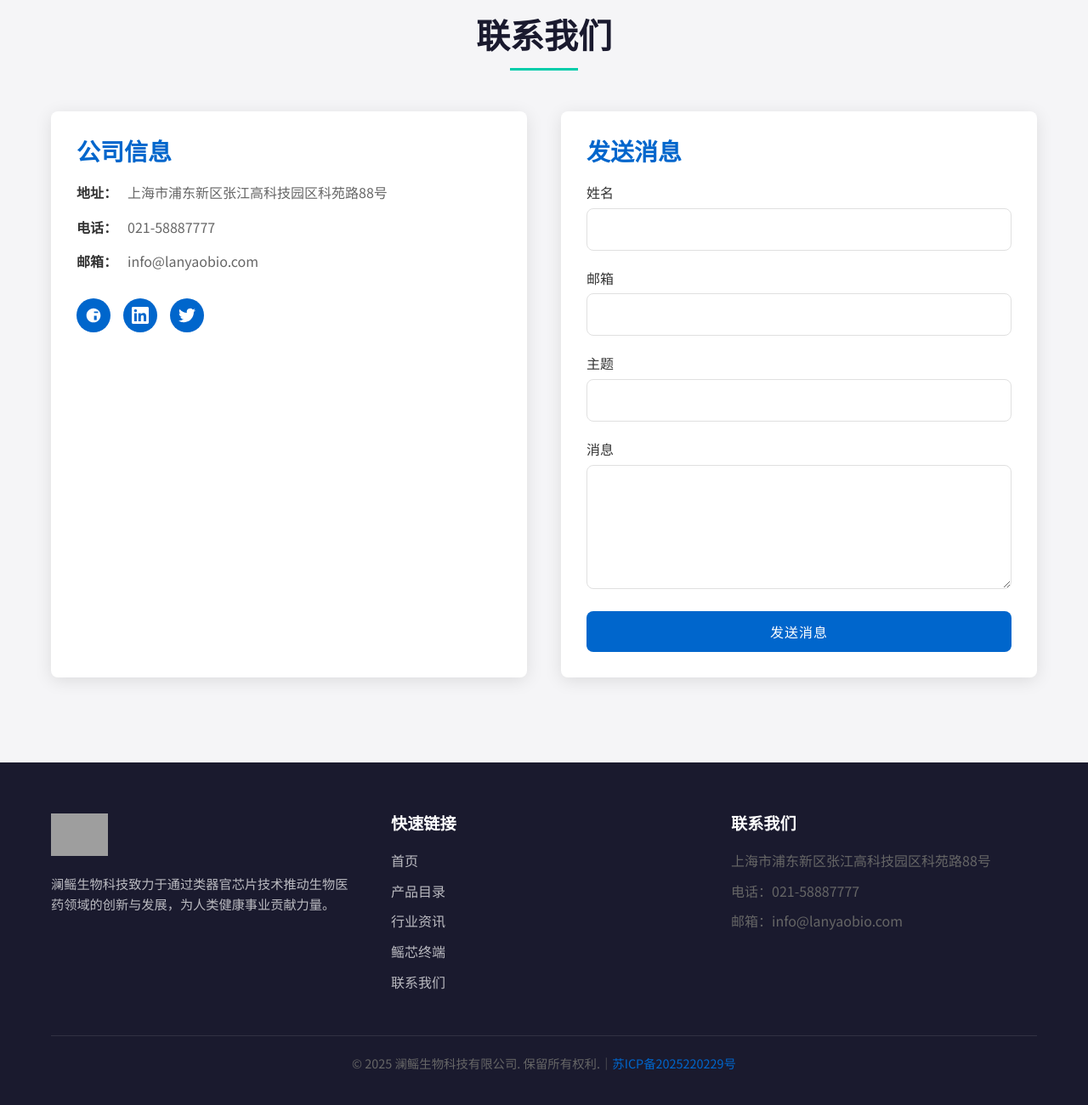
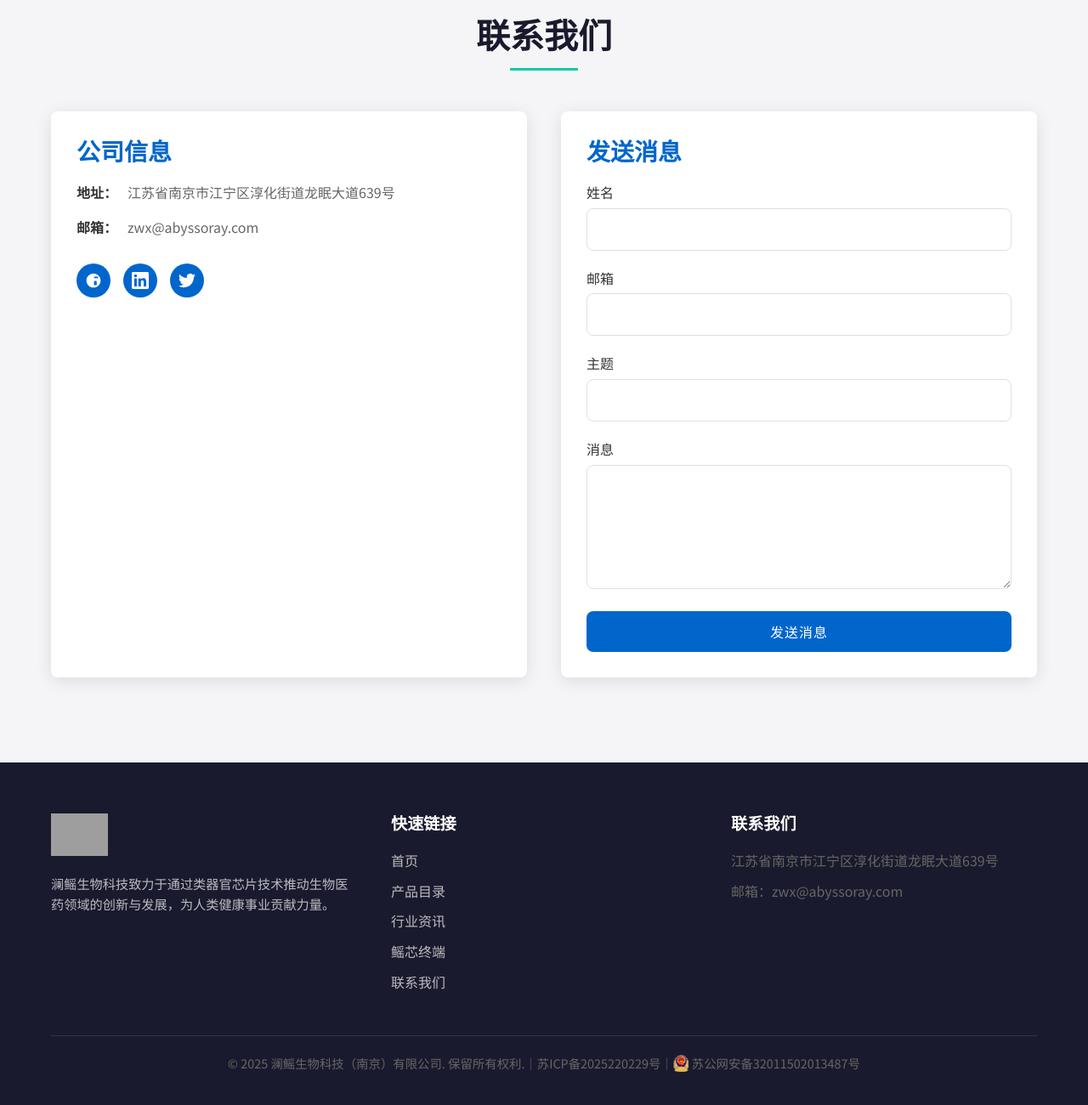
Before and after one commit to LanYaoTECH/LanYaoIndex, a website: page index.html in a window 1280 px wide. Shown: the part 3812-5112 px from the top of the page at 85% size. Drawn offline with Linux system fonts and the light colour scheme; grey boxes are pictures that could not be loaded.

Commit message:
公安备案新增，备案字体优化，联系地址邮箱修改

```diff
--- a/index.html
+++ b/index.html
@@ -10,6 +10,21 @@
     <link rel="preconnect" href="https://fonts.googleapis.com">
     <link rel="preconnect" href="https://fonts.gstatic.com" crossorigin>
     <link href="https://fonts.googleapis.com/css2?family=Noto+Sans+SC:wght@300;400;500;700&display=swap" rel="stylesheet">
+    <style>
+        /* 备案链接样式：使用与周围文本相同颜色，不显示下划线，保持各状态颜色一致 */
+        .footer-bottom .plain-link {
+            color: inherit;
+            text-decoration: none;
+        }
+        .footer-bottom .plain-link:link,
+        .footer-bottom .plain-link:visited,
+        .footer-bottom .plain-link:hover,
+        .footer-bottom .plain-link:active,
+        .footer-bottom .plain-link:focus {
+            color: inherit;
+            text-decoration: none;
+        }
+    </style>
 </head>
 <body>
     <!-- 头部导航 -->
@@ -245,15 +260,11 @@
                     <ul class="contact-list">
                         <li class="contact-item">
                             <span class="contact-label">地址：</span>
-                            <span class="contact-value">上海市浦东新区张江高科技园区科苑路88号</span>
-                        </li>
-                        <li class="contact-item">
-                            <span class="contact-label">电话：</span>
-                            <span class="contact-value">021-58887777</span>
+                            <span class="contact-value">江苏省南京市江宁区淳化街道龙眠大道639号</span>
                         </li>
                         <li class="contact-item">
                             <span class="contact-label">邮箱：</span>
-                            <span class="contact-value">info@lanyaobio.com</span>
+                            <span class="contact-value">zwx@abyssoray.com</span>
                         </li>
                     </ul>
                     <div class="contact-social">
@@ -323,14 +334,18 @@
                 <div class="footer-contact">
                     <h4>联系我们</h4>
                     <address>
-                        <p>上海市浦东新区张江高科技园区科苑路88号</p>
-                        <p>电话：021-58887777</p>
-                        <p>邮箱：info@lanyaobio.com</p>
+                        <p>江苏省南京市江宁区淳化街道龙眠大道639号</p>
+                        <p>邮箱：zwx@abyssoray.com</p>
                     </address>
                 </div>
             </div>
             <div class="footer-bottom">
-                <p>&copy; 2025 澜鳐生物科技有限公司. 保留所有权利.｜<a href="https://beian.miit.gov.cn/" target="_blank">苏ICP备2025220229号</a></p>
+                <p style="display:inline-flex;align-items:center;flex-wrap:nowrap;white-space:nowrap;">
+                    &copy; 2025 澜鳐生物科技（南京）有限公司. 保留所有权利.｜
+                    <a class="plain-link" href="https://beian.miit.gov.cn/" target="_blank">苏ICP备2025220229号</a>｜
+                    <img src="src/images/beian.png" alt="备案图标" style="height:20px;display:inline-block;margin-right:4px;">
+                    <a class="plain-link" href="https://beian.mps.gov.cn/#/query/webSearch?code=32011502013487" rel="noreferrer" target="_blank">苏公网安备32011502013487号</a>
+                </p>
             </div>
         </div>
     </footer>
```
Also changed, not shown: src/images/beian.png (added).
